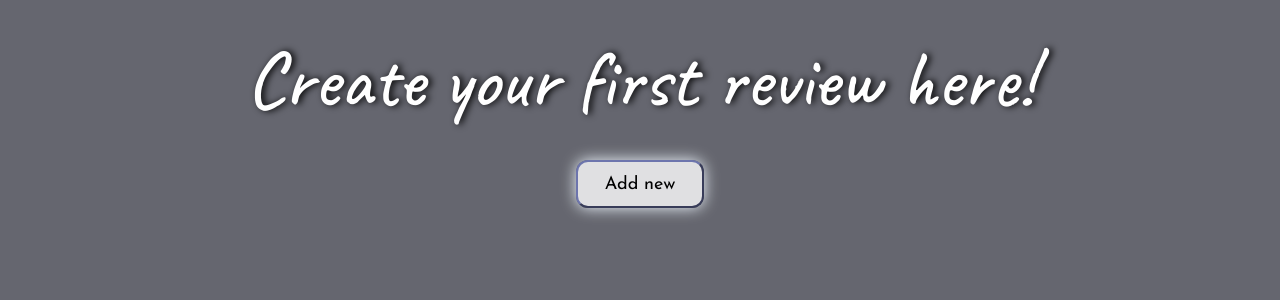
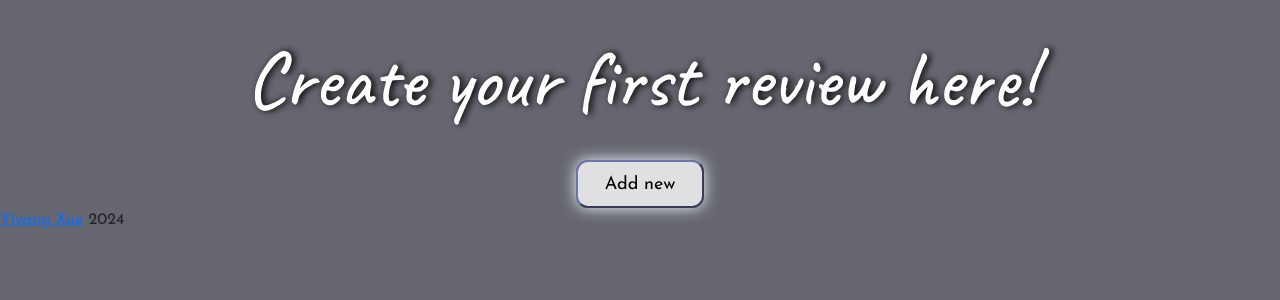
Before and after one commit to selinaXyy/myFavoriteMovies, a Node server app: page / in a window 1280 px wide. Shown: the top 300 px of the page. Run offline with Node 20, Linux system fonts and the light colour scheme; data that the repository does not hold is empty.

Commit message:
Update index.ejs

```diff
--- a/views/index.ejs
+++ b/views/index.ejs
@@ -111,6 +111,10 @@
 
         <% } %>
 
+        <div class="footer">
+            <footer><a href="https://selinaxyy.github.io/myWebsite/" target="_blank">Yiyang Xue</a> <%= new Date().getFullYear() %></footer>
+        </div>
+
         <script>
             function handleModificationClick(button,action){
                 var form = button.closest("form");
```
